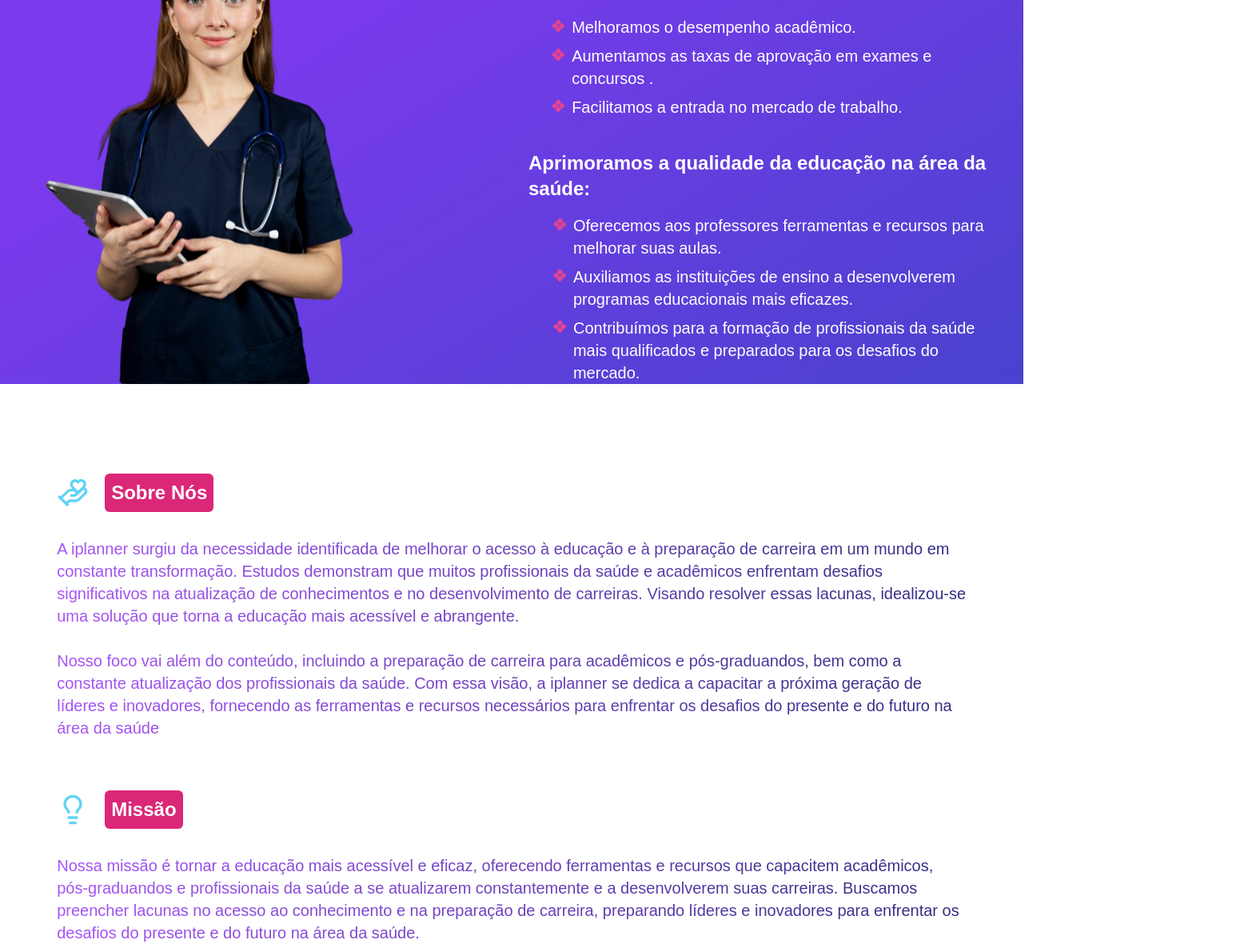
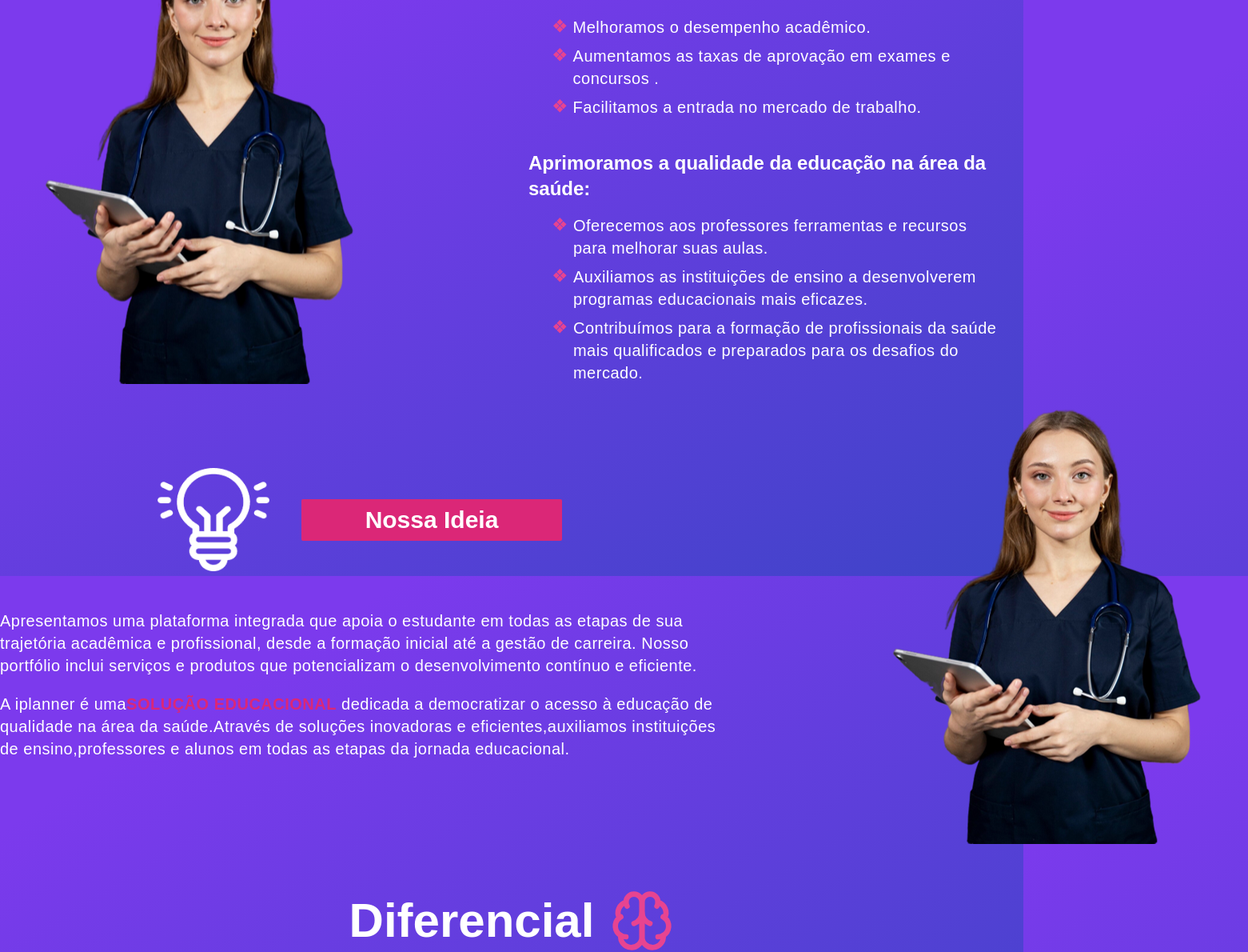
Before and after one commit to CertDevz/iplanner-project, a React (Vite) app: page / in a window 1280 px wide. Shown: the part 2480-3670 px from the top of the page at 80% size, 1561 px wide, since content can reach past the window. Built offline with nearby package versions, Linux system fonts and the light colour scheme.

Commit message:
fix: ajustments ind design

```diff
--- a/src/view/components/impact/index.jsx
+++ b/src/view/components/impact/index.jsx
@@ -13,15 +13,21 @@ export default function Impact() {
           <ul className="mt-2 max-w-[90%] mx-auto">
             <li className="flex gap-2 text-white md:text-xl text-lg items-start mt-2">
               <img src="/vector.svg" width={17} className="mt-1" />
-              <p>Melhoramos o desempenho acadêmico.</p>
+              <p className="tracking-wide">
+                Melhoramos o desempenho acadêmico.
+              </p>
             </li>
             <li className="flex gap-2 text-white md:text-xl text-lg items-start mt-2">
               <img src="/vector.svg" width={17} className="mt-1" />
-              <p>Aumentamos as taxas de aprovação em exames e concursos .</p>
+              <p className="tracking-wide">
+                Aumentamos as taxas de aprovação em exames e concursos .
+              </p>
             </li>
             <li className="flex gap-2 text-white md:text-xl text-lg items-start mt-2">
               <img src="/vector.svg" width={17} className="mt-1" />
-              <p>Facilitamos a entrada no mercado de trabalho.</p>
+              <p className="tracking-wide">
+                Facilitamos a entrada no mercado de trabalho.
+              </p>
             </li>
           </ul>
         </div>
@@ -32,21 +38,21 @@ export default function Impact() {
           <ul className="mt-2 max-w-[90%] mx-auto">
             <li className="flex gap-2 text-white md:text-xl text-lg items-start mt-2">
               <img src="/vector.svg" width={17} className="mt-1" />
-              <p>
+              <p className="tracking-wide">
                 Oferecemos aos professores ferramentas e recursos para melhorar
                 suas aulas.
               </p>
             </li>
             <li className="flex gap-2 text-white md:text-xl text-lg items-start mt-2">
               <img src="/vector.svg" width={17} className="mt-1" />
-              <p>
+              <p className="tracking-wide">
                 Auxiliamos as instituições de ensino a desenvolverem programas
                 educacionais mais eficazes.
               </p>
             </li>
             <li className="flex gap-2 text-white md:text-xl text-lg items-start mt-2">
               <img src="/vector.svg" width={17} className="mt-1" />
-              <p>
+              <p className="tracking-wide">
                 Contribuímos para a formação de profissionais da saúde mais
                 qualificados e preparados para os desafios do mercado.
               </p>
--- a/src/view/components/introduction/index.jsx
+++ b/src/view/components/introduction/index.jsx
@@ -1,83 +1,32 @@
-import React from "react";
-import { motion, useInView } from "framer-motion";
-import { HandHeart, Lightbulb } from "lucide-react";
-
-export default function Introduction() {
-  const ref2 = React.useRef(null);
-  const ref3 = React.useRef(null);
-  const ref4 = React.useRef(null);
-
-  const inView2 = useInView(ref2, { triggerOnce: true });
-  const inView3 = useInView(ref3, { triggerOnce: true });
-  const inView4 = useInView(ref4, { triggerOnce: true });
-
+export default function Impact() {
   return (
-    <div className="flex flex-col w-full mx-auto items-center bg-gradient-to-br bg-white p-2">
-      <div className="flex flex-col max-w-[90%] mx-auto mt-10">
-        <div>
-          <motion.div
-            ref={ref2}
-            className="md:mt-16 flex items-center gap-5"
-            initial={{ opacity: 0, y: 50 }}
-            animate={inView2 ? { opacity: 1, y: 0 } : {}}
-            transition={{ duration: 1 }}
-          >
-            <HandHeart size={40} color="#5FD3F6" />
-            <span className="bg-pink-600 text-white md:text-2xl text-xl p-2 rounded-md font-bold">
-              Sobre Nós
-            </span>
-          </motion.div>
-          <motion.p
-            ref={ref3}
-            className="text-transparent bg-clip-text bg-gradient-to-r from-purple-500 to-indigo-900 md:text-xl mt-8"
-            initial={{ opacity: 0, y: 50 }}
-            animate={inView3 ? { opacity: 1, y: 0 } : {}}
-            transition={{ duration: 1 }}
-          >
-            A iplanner surgiu da necessidade identificada de melhorar o acesso à
-            educação e à preparação de carreira em um mundo em constante
-            transformação. Estudos demonstram que muitos profissionais da saúde
-            e acadêmicos enfrentam desafios significativos na atualização de
-            conhecimentos e no desenvolvimento de carreiras. Visando resolver
-            essas lacunas, idealizou-se uma solução que torna a educação mais
-            acessível e abrangente. <br /> <br /> Nosso foco vai além do
-            conteúdo, incluindo a preparação de carreira para acadêmicos e
-            pós-graduandos, bem como a constante atualização dos profissionais
-            da saúde. Com essa visão, a iplanner se dedica a capacitar a próxima
-            geração de líderes e inovadores, fornecendo as ferramentas e
-            recursos necessários para enfrentar os desafios do presente e do
-            futuro na área da saúde
-          </motion.p>
+    <div className="flex flex-col md:flex-row justify-between md:gap-40">
+      <div className=" flex flex-col md:items-center justify-center flex-1 mb-10 md:mb-0">
+        <div className="flex items-center gap-10 justify-center">
+          <img src="/public/light.png" alt="light" width={140} />
+          <h1 className="font-semibold cursor-pointer px-20 py-2 bg-[#db2777] rounded-sm text-white text-center md:text-3xl text-2xl">
+            Nossa Ideia
+          </h1>
         </div>
-        <div className="mb-10">
-          <motion.div
-            ref={ref4}
-            className="mt-16 flex items-center gap-5"
-            initial={{ opacity: 0, y: 50 }}
-            animate={inView4 ? { opacity: 1, y: 0 } : {}}
-            transition={{ duration: 1 }}
-          >
-            <Lightbulb size={40} color="#5FD3F6" />
-            <span className="bg-pink-600 text-white md:text-2xl text-xl p-2 rounded-md font-bold">
-              Missão
-            </span>
-          </motion.div>
-          <motion.p
-            className="text-transparent bg-clip-text bg-gradient-to-r from-purple-500 to-indigo-900 md:text-xl mt-8"
-            initial={{ opacity: 0, y: 50 }}
-            animate={{ opacity: 1, y: 0 }}
-            transition={{ duration: 1 }}
-          >
-            Nossa missão é tornar a educação mais acessível e eficaz, oferecendo
-            ferramentas e recursos que capacitem acadêmicos, pós-graduandos e
-            profissionais da saúde a se atualizarem constantemente e a
-            desenvolverem suas carreiras. Buscamos preencher lacunas no acesso
-            ao conhecimento e na preparação de carreira, preparando líderes e
-            inovadores para enfrentar os desafios do presente e do futuro na
-            área da saúde.
-          </motion.p>
+        <div className="flex flex-col gap-5 mt-12 w-[900px]">
+          <p className="text-white text-xl tracking-wide">
+            Apresentamos uma plataforma integrada que apoia o estudante em todas
+            as etapas de sua trajetória acadêmica e profissional, desde a
+            formação inicial até a gestão de carreira. Nosso portfólio inclui
+            serviços e produtos que potencializam o desenvolvimento contínuo e
+            eficiente.
+          </p>
+          <p className="text-white text-xl tracking-wide">
+            A iplanner é uma
+            <strong className="text-[#db2777]">SOLUÇÃO EDUCACIONAL</strong>{" "}
+            dedicada a democratizar o acesso à educação de qualidade na área da
+            saúde.Através de soluções inovadoras e eficientes,auxiliamos
+            instituições de ensino,professores e alunos em todas as etapas da
+            jornada educacional.
+          </p>
         </div>
       </div>
+      <img src="/public/medica.png" alt="medica" className="hidden md:block" />
     </div>
   );
 }
--- a/src/view/components/vision/index.jsx
+++ b/src/view/components/vision/index.jsx
@@ -14,7 +14,7 @@ export default function Vision() {
         </h1>
         <motion.p
           ref={ref2}
-          className="text-white md:text-2xl md:mt-10 max-w-[600px] text-center mt-5"
+          className="text-white md:text-2xl md:mt-10 max-w-[600px] text-center mt-5 tracking-wide"
           initial={{ opacity: 0, y: 50 }}
           animate={inView2 ? { opacity: 1, y: 0 } : {}}
           transition={{ duration: 1 }}
```
Also changed, not shown: public/light.png (added).
